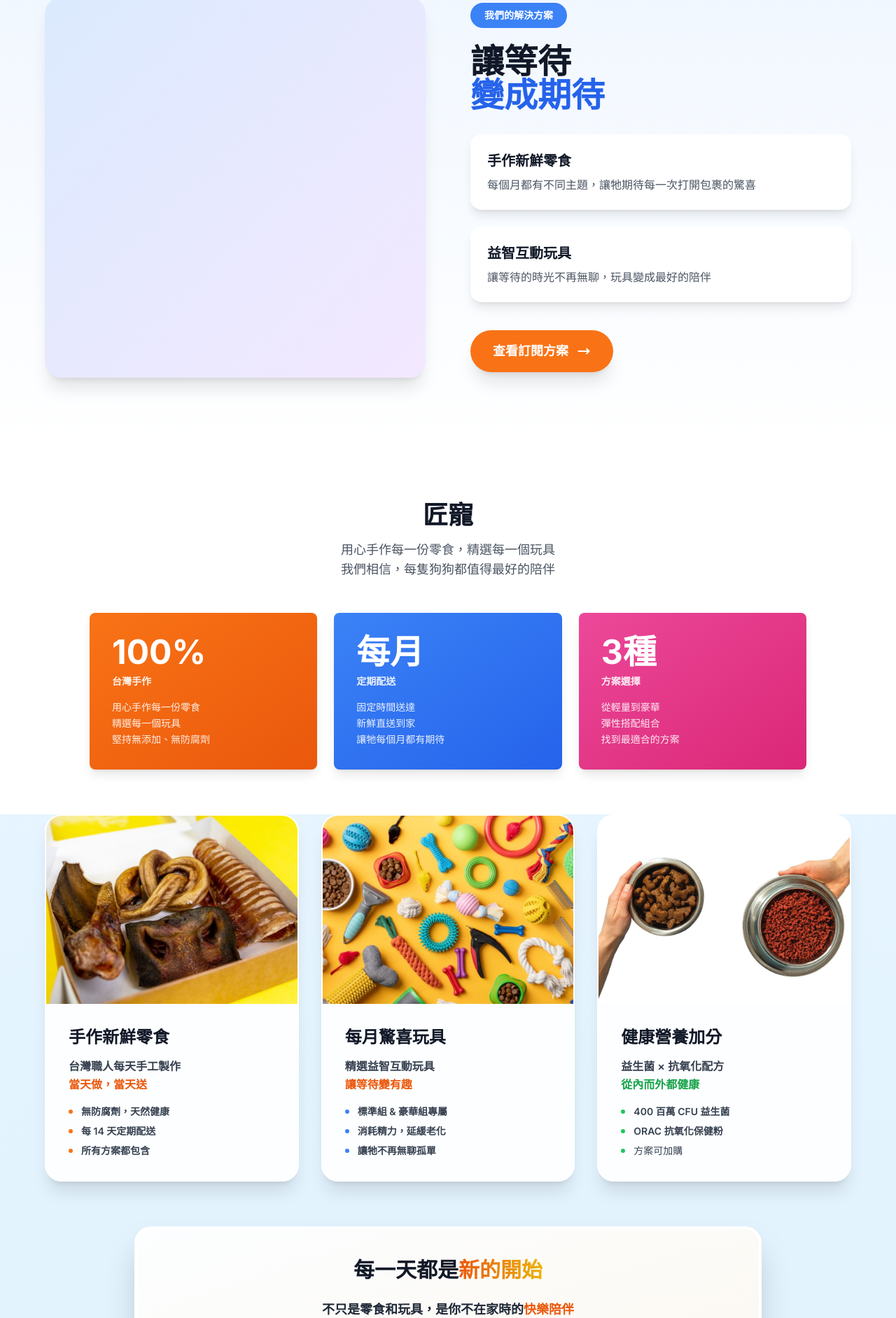
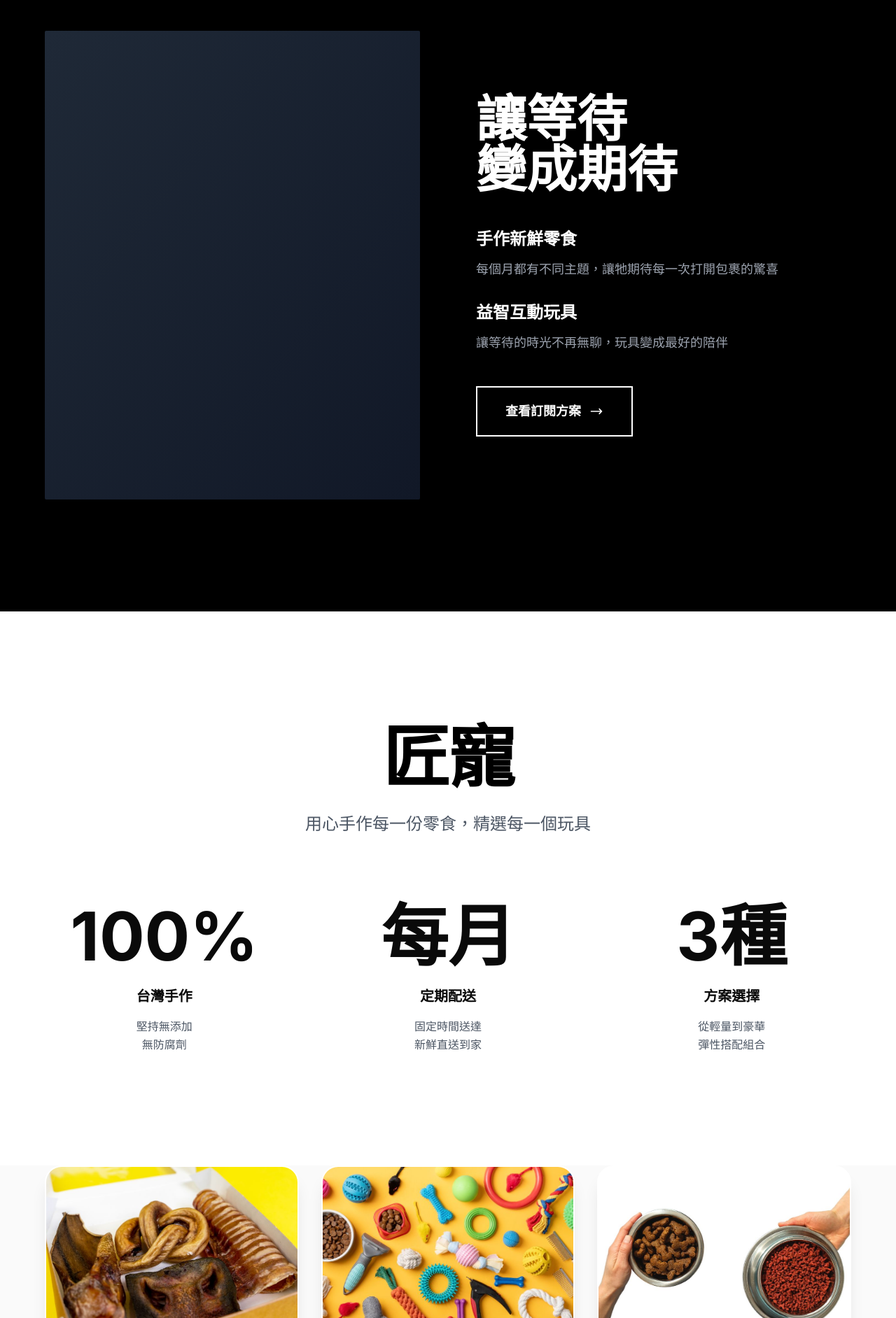
Before and after one commit to aa89976566/p.et-taiwan, a website: page index.html in a window 1280 px wide. Shown: the part 916-2800 px from the top of the page at 70% size. Drawn offline with nearby package versions, Linux system fonts and the light colour scheme.

Commit message:
feat: 改用 Monte Carlo 極簡風格 - 黑白主調、超大字體、極簡設計

```diff
--- a/index.html
+++ b/index.html
@@ -23,81 +23,50 @@
     <script src="js/local-cart.js"></script>
 
     <style>
+        /* Monte Carlo 風格：極簡時尚 */
         * {
             font-family: 'Inter', 'Noto Sans TC', sans-serif;
         }
 
-        /* 頂尖設計師配色：柔和漸層背景 */
         body {
-            background: linear-gradient(180deg, #F0F9FF 0%, #E0F2FE 50%, #BAE6FD 100%);
-            color: #0F172A;
+            background: #FAFAFA;
+            color: #0A0A0A;
             min-height: 100vh;
         }
 
-        /* 波浪形分隔線 */
-        .wave-divider-top {
-            position: absolute;
-            top: 0;
-            left: 0;
-            width: 100%;
-            overflow: hidden;
-            line-height: 0;
+        /* 平滑滾動 */
+        html {
+            scroll-behavior: smooth;
         }
 
-        .wave-divider-top svg {
-            position: relative;
-            display: block;
-            width: calc(100% + 1.3px);
-            height: 60px;
+        /* 淡入動畫 */
+        .fade-in-up {
+            opacity: 0;
+            animation: fadeInUp 1s ease-out forwards;
         }
 
-        .wave-divider-bottom {
-            position: absolute;
-            bottom: 0;
-            left: 0;
-            width: 100%;
-            overflow: hidden;
-            line-height: 0;
-            transform: rotate(180deg);
+        .delay-1 {
+            animation-delay: 0.2s;
         }
 
-        .wave-divider-bottom svg {
-            position: relative;
-            display: block;
-            width: calc(100% + 1.3px);
-            height: 60px;
+        .delay-2 {
+            animation-delay: 0.4s;
         }
 
-        .wave-fill-orange {
-            fill: #FB923C;
+        .delay-3 {
+            animation-delay: 0.6s;
         }
 
-        .wave-fill-orange-light {
-            fill: #FED7AA;
+        @keyframes fadeInUp {
+            from {
+                opacity: 0;
+                transform: translateY(30px);
+            }
+            to {
+                opacity: 1;
+                transform: translateY(0);
+            }
         }
-
-        .wave-fill-blue {
-            fill: #60A5FA;
-        }
-
-        .wave-fill-blue-dark {
-            fill: #3B82F6;
-        }
-
-        /* Section 柔和背景顏色 */
-        .section-blue-light {
-            background: linear-gradient(135deg, #F0F9FF 0%, #E0F2FE 100%);
-        }
-
-        .section-blue-medium {
-            background: linear-gradient(135deg, #DBEAFE 0%, #BFDBFE 100%);
-        }
-
-        .section-blue-dark {
-            background: linear-gradient(135deg, #3B82F6 0%, #2563EB 100%);
-        }
-
-        .section-orange {
             background: linear-gradient(135deg, #FFF7ED 0%, #FFEDD5 100%);
         }
 
@@ -361,8 +330,8 @@
         </div>
     </nav>
 
-    <!-- Hero Section -->
-    <section id="hero" class="relative min-h-screen overflow-hidden bg-black">
+    <!-- Hero Section - Monte Carlo 風格 -->
+    <section id="hero" class="relative min-h-screen overflow-hidden bg-white">
         <!-- 背景影片（全屏展示） -->
         <div class="absolute inset-0 z-0">
             <video
@@ -370,72 +339,70 @@
                 muted
                 loop
                 playsinline
-                class="w-full h-full object-cover"
+                class="w-full h-full object-cover opacity-40"
                 preload="auto">
                 <source src="videos/shutterstock_1068328004.mp4" type="video/mp4">
             </video>
-            <!-- 輕微遮罩層：讓文字更清晰 -->
-            <div class="absolute inset-0 bg-black/30"></div>
         </div>
 
-        <!-- 文字區域（左上角） -->
-        <div class="relative z-10 min-h-screen flex items-start pt-32 lg:pt-40">
+        <!-- 文字區域（居中） -->
+        <div class="relative z-10 min-h-screen flex items-center justify-center">
             <div class="container mx-auto px-6">
-                <div class="max-w-2xl">
-                    <!-- 大標題 - 分兩排，純橘色 -->
-                    <h1 class="text-4xl md:text-5xl lg:text-5xl xl:text-6xl font-black leading-tight fade-in-up text-orange-500 drop-shadow-2xl">
+                <div class="max-w-5xl mx-auto text-center">
+                    <!-- 超大標題 - Monte Carlo 風格 -->
+                    <h1 class="text-7xl md:text-8xl lg:text-9xl font-black leading-none fade-in-up text-black tracking-tight">
                         它，<br>
                         在等待什麼？
                     </h1>
+                    <!-- 簡潔副標題 -->
+                    <p class="mt-12 text-xl md:text-2xl text-gray-600 font-light fade-in-up delay-1">
+                        每一次離開，都是一段漫長的等待
+                    </p>
                 </div>
             </div>
         </div>
 
         <!-- 向下滾動提示 -->
         <div class="absolute bottom-12 left-1/2 transform -translate-x-1/2 animate-bounce z-20">
-            <svg class="w-8 h-8 text-white drop-shadow-xl" fill="none" stroke="currentColor" viewBox="0 0 24 24">
-                <path stroke-linecap="round" stroke-linejoin="round" stroke-width="2" d="M19 14l-7 7m0 0l-7-7m7 7V3"></path>
+            <svg class="w-6 h-6 text-black" fill="none" stroke="currentColor" viewBox="0 0 24 24">
+                <path stroke-linecap="round" stroke-linejoin="round" stroke-width="1.5" d="M19 14l-7 7m0 0l-7-7m7 7V3"></path>
             </svg>
         </div>
     </section>
 
-    <!-- Story Section 2: 解決方案 -->
-    <section class="relative py-20 lg:py-28 bg-gradient-to-b from-blue-50 to-white">
+    <!-- Section 2: 解決方案 - Monte Carlo 風格 -->
+    <section class="relative py-32 lg:py-40 bg-black text-white">
         <div class="container mx-auto px-6">
             <div class="max-w-6xl mx-auto">
-                <div class="grid lg:grid-cols-2 gap-16 items-center">
-                    <!-- 左側：圖片佔位 -->
-                    <div class="fade-in-up hidden lg:block order-2 lg:order-1">
-                        <div class="aspect-square bg-gradient-to-br from-blue-100 to-purple-100 rounded-3xl shadow-xl"></div>
+                <div class="grid lg:grid-cols-2 gap-20 items-center">
+                    <!-- 左側：圖片 -->
+                    <div class="fade-in-up order-2 lg:order-1">
+                        <div class="aspect-[4/5] bg-gradient-to-br from-gray-800 to-gray-900 rounded-sm"></div>
                     </div>
 
-                    <!-- 右側：解決方案 -->
+                    <!-- 右側：文字 -->
                     <div class="fade-in-up delay-1 order-1 lg:order-2">
-                        <div class="inline-block px-5 py-2 bg-blue-500 text-white rounded-full mb-6 text-sm font-bold">
-                            我們的解決方案
-                        </div>
-
-                        <h2 class="text-4xl md:text-5xl font-black text-gray-900 leading-tight mb-8">
+                        <h2 class="text-5xl md:text-6xl lg:text-7xl font-black leading-tight mb-12">
                             讓等待<br>
-                            <span class="text-blue-600">變成期待</span>
+                            變成期待
                         </h2>
 
-                        <div class="space-y-6 mb-10">
-                            <div class="bg-white rounded-2xl p-6 shadow-lg hover:shadow-xl transition-shadow">
-                                <h3 class="text-xl font-bold text-gray-900 mb-2">手作新鮮零食</h3>
-                                <p class="text-gray-600">每個月都有不同主題，讓牠期待每一次打開包裹的驚喜</p>
+                        <div class="space-y-8 mb-12">
+                            <div>
+                                <h3 class="text-2xl font-bold mb-3">手作新鮮零食</h3>
+                                <p class="text-gray-400 text-lg leading-relaxed">每個月都有不同主題，讓牠期待每一次打開包裹的驚喜</p>
                             </div>
 
-                            <div class="bg-white rounded-2xl p-6 shadow-lg hover:shadow-xl transition-shadow">
-                                <h3 class="text-xl font-bold text-gray-900 mb-2">益智互動玩具</h3>
-                                <p class="text-gray-600">讓等待的時光不再無聊，玩具變成最好的陪伴</p>
+                            <div>
+                                <h3 class="text-2xl font-bold mb-3">益智互動玩具</h3>
+                                <p class="text-gray-400 text-lg leading-relaxed">讓等待的時光不再無聊，玩具變成最好的陪伴</p>
                             </div>
                         </div>
 
-                        <a href="#subscription" class="inline-flex items-center gap-3 bg-orange-500 hover:bg-orange-600 text-white px-8 py-4 rounded-full font-bold text-lg transition-all shadow-xl hover:shadow-2xl transform hover:-translate-y-1">
+                        <a href="#subscription" class="inline-flex items-center gap-3 border-2 border-white hover:bg-white hover:text-black text-white px-10 py-5 font-bold text-lg transition-all">
                             查看訂閱方案
                             <svg class="w-5 h-5" fill="none" stroke="currentColor" viewBox="0 0 24 24">
-                                <path stroke-linecap="round" stroke-linejoin="round" stroke-width="2.5" d="M17 8l4 4m0 0l-4 4m4-4H3"></path>
+                                <path stroke-linecap="round" stroke-linejoin="round" stroke-width="2" d="M17 8l4 4m0 0l-4 4m4-4H3"></path>
                             </svg>
                         </a>
                     </div>
@@ -444,66 +411,50 @@
         </div>
     </section>
 
-    <!-- Section 3: 介紹匠寵 - Years風格 -->
-    <section class="relative py-12 lg:py-16 bg-white">
-        <div class="container mx-auto px-4">
-            <div class="max-w-5xl mx-auto">
+    <!-- Section 3: 匠寵介紹 - Monte Carlo 風格 -->
+    <section class="relative py-32 lg:py-40 bg-white">
+        <div class="container mx-auto px-6">
+            <div class="max-w-6xl mx-auto">
                 <!-- 標題區 -->
-                <div class="text-center mb-12 fade-in-up">
-                    <h2 class="text-3xl md:text-4xl font-black text-gray-900 mb-4">
+                <div class="text-center mb-24 fade-in-up">
+                    <h2 class="text-6xl md:text-7xl lg:text-8xl font-black text-black mb-8 tracking-tight">
                         匠寵
                     </h2>
-                    <p class="text-base md:text-lg text-gray-600 leading-relaxed max-w-2xl mx-auto">
-                        用心手作每一份零食，精選每一個玩具<br>
-                        我們相信，每隻狗狗都值得最好的陪伴
+                    <p class="text-xl md:text-2xl text-gray-600 font-light max-w-3xl mx-auto">
+                        用心手作每一份零食，精選每一個玩具
                     </p>
                 </div>
 
-                <!-- 三個特點 - Years風格：左對齊文字卡片 -->
-                <div class="grid md:grid-cols-3 gap-6 fade-in-up delay-1">
+                <!-- 三個特點 - Monte Carlo 極簡風格 -->
+                <div class="grid md:grid-cols-3 gap-16 fade-in-up delay-1">
                     <!-- 特點 1 -->
-                    <div class="group">
-                        <div class="bg-gradient-to-br from-orange-500 to-orange-600 text-white p-8 rounded-lg shadow-lg transform transition-all duration-300 hover:-translate-y-2 hover:shadow-2xl">
-                            <div class="mb-4">
-                                <div class="text-5xl font-black mb-2">100%</div>
-                                <div class="text-sm font-semibold opacity-90">台灣手作</div>
-                            </div>
-                            <p class="text-sm leading-relaxed opacity-90">
-                                用心手作每一份零食<br>
-                                精選每一個玩具<br>
-                                堅持無添加、無防腐劑
-                            </p>
-                        </div>
+                    <div class="text-center">
+                        <div class="text-8xl font-black mb-6">100%</div>
+                        <div class="text-xl font-bold mb-4">台灣手作</div>
+                        <p class="text-gray-600 leading-relaxed">
+                            堅持無添加<br>
+                            無防腐劑
+                        </p>
                     </div>
 
                     <!-- 特點 2 -->
-                    <div class="group">
-                        <div class="bg-gradient-to-br from-blue-500 to-blue-600 text-white p-8 rounded-lg shadow-lg transform transition-all duration-300 hover:-translate-y-2 hover:shadow-2xl">
-                            <div class="mb-4">
-                                <div class="text-5xl font-black mb-2">每月</div>
-                                <div class="text-sm font-semibold opacity-90">定期配送</div>
-                            </div>
-                            <p class="text-sm leading-relaxed opacity-90">
-                                固定時間送達<br>
-                                新鮮直送到家<br>
-                                讓牠每個月都有期待
-                            </p>
-                        </div>
+                    <div class="text-center">
+                        <div class="text-8xl font-black mb-6">每月</div>
+                        <div class="text-xl font-bold mb-4">定期配送</div>
+                        <p class="text-gray-600 leading-relaxed">
+                            固定時間送達<br>
+                            新鮮直送到家
+                        </p>
                     </div>
 
                     <!-- 特點 3 -->
-                    <div class="group">
-                        <div class="bg-gradient-to-br from-pink-500 to-pink-600 text-white p-8 rounded-lg shadow-lg transform transition-all duration-300 hover:-translate-y-2 hover:shadow-2xl">
-                            <div class="mb-4">
-                                <div class="text-5xl font-black mb-2">3種</div>
-                                <div class="text-sm font-semibold opacity-90">方案選擇</div>
-                            </div>
-                            <p class="text-sm leading-relaxed opacity-90">
-                                從輕量到豪華<br>
-                                彈性搭配組合<br>
-                                找到最適合的方案
-                            </p>
-                        </div>
+                    <div class="text-center">
+                        <div class="text-8xl font-black mb-6">3種</div>
+                        <div class="text-xl font-bold mb-4">方案選擇</div>
+                        <p class="text-gray-600 leading-relaxed">
+                            從輕量到豪華<br>
+                            彈性搭配組合
+                        </p>
                     </div>
                 </div>
             </div>
```
